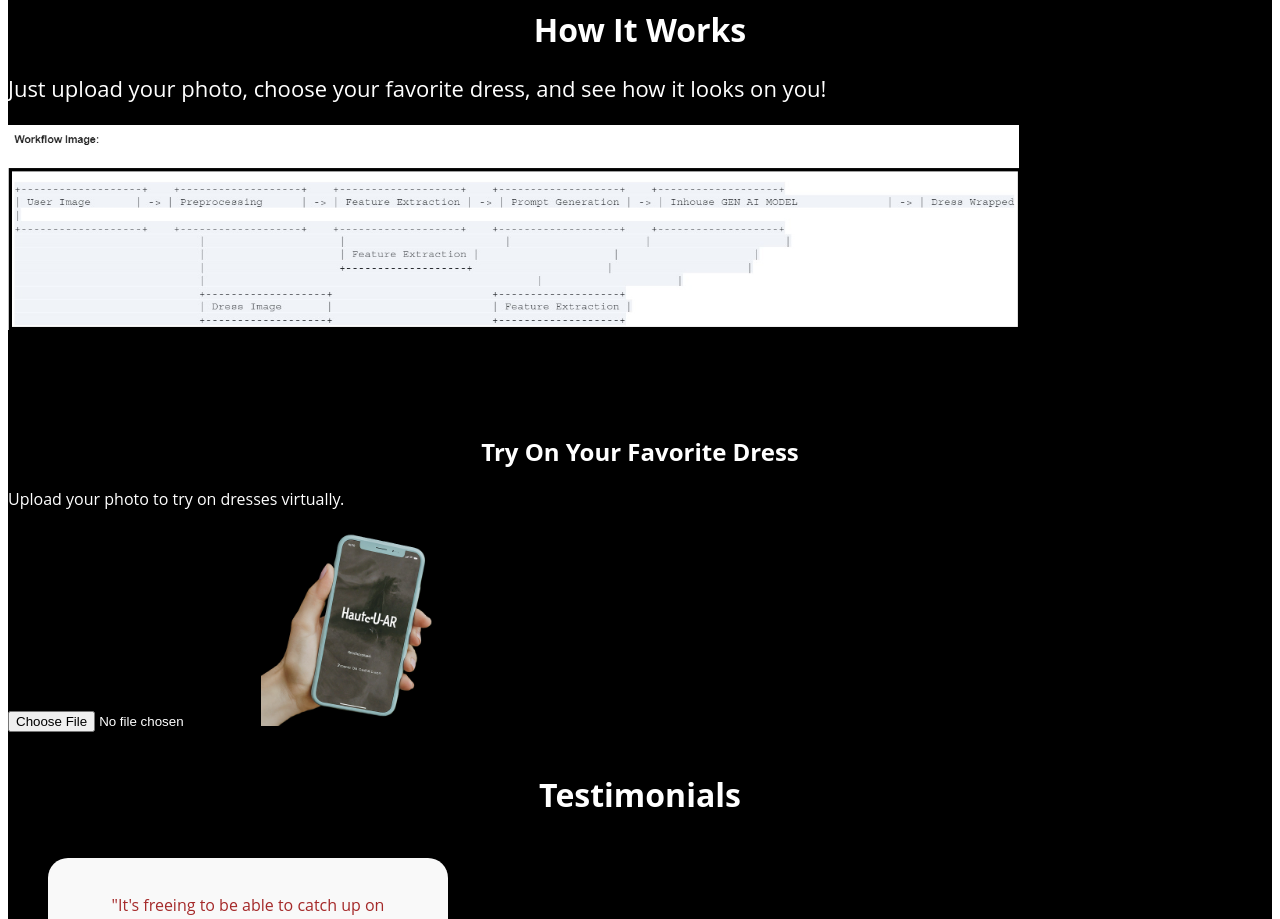
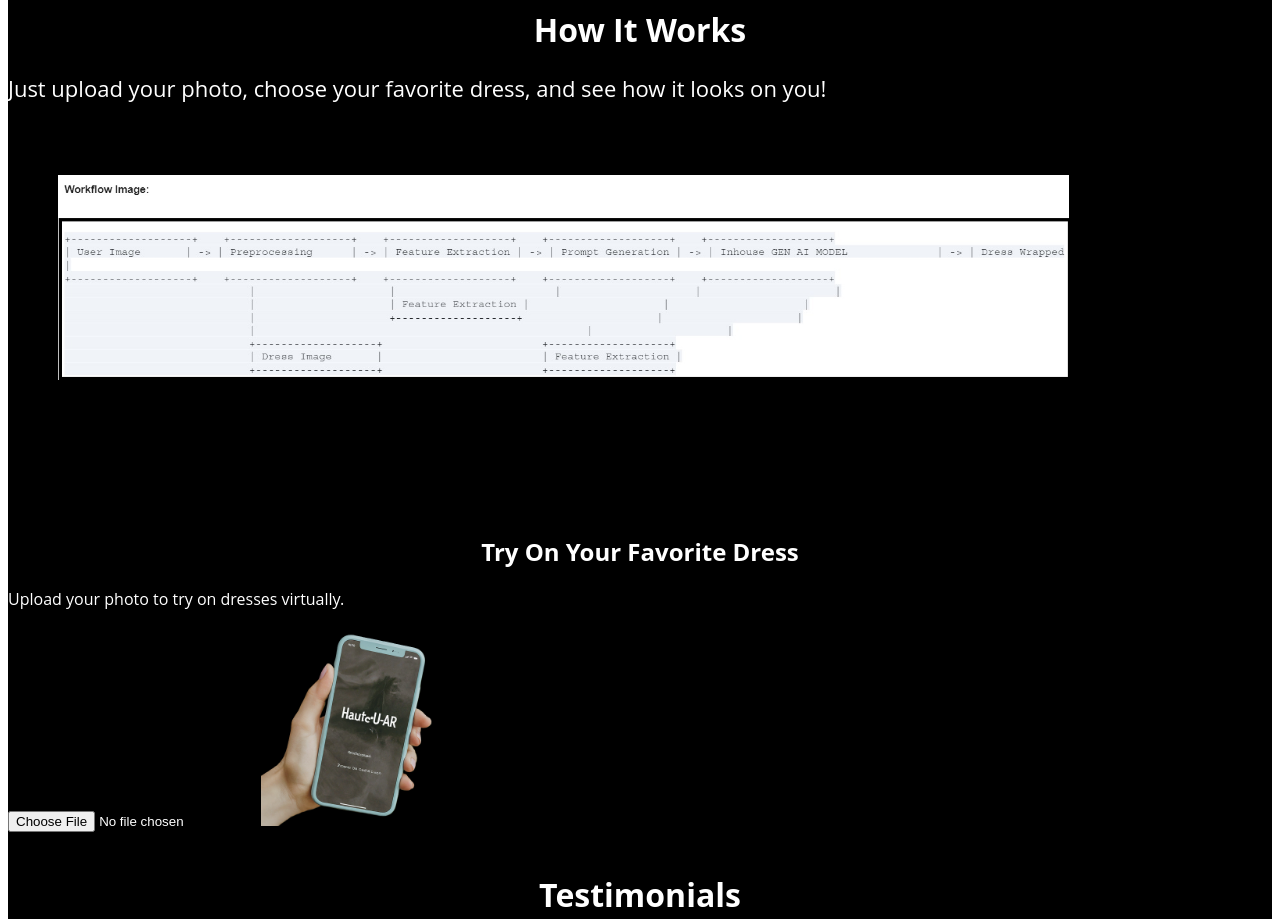
Before and after one commit to karthik-mohan/haute-u-ar, a React (Create React App) app: page / in a window 1280 px wide. Shown: the part 2480-3399 px from the top of the page. Built offline with nearby package versions, Linux system fonts and the light colour scheme.

Commit message:
Add files via upload

```diff
--- a/src/components/HowItWorks.js
+++ b/src/components/HowItWorks.js
@@ -6,7 +6,7 @@ function HowItWorks() {
     <div id="how-it-works" className="text-center py-10 bg-white text-black " style={{marginTop:"100px"}}>
       <h1 className="text-2xl font-bold" style={{textAlign: 'center'}}>How It Works</h1>
       <p className="mt-4" style={{fontSize: '1.375rem', textAlign: 'left'}}>Just upload your photo, choose your favorite dress, and see how it looks on you!</p>
-      <img src= {img_src} alt="App Screenshot"  style={{ maxWidth: '80%' , height: '120%', alignContent: 'center', alignItems: 'center'}}  />
+      <img src= {img_src} alt="App Screenshot"  style={{ maxWidth: '80%' , margin: '50px', height: '120%', alignContent: 'center', alignItems: 'center'}}  />
     </div>
   );
 }
```
